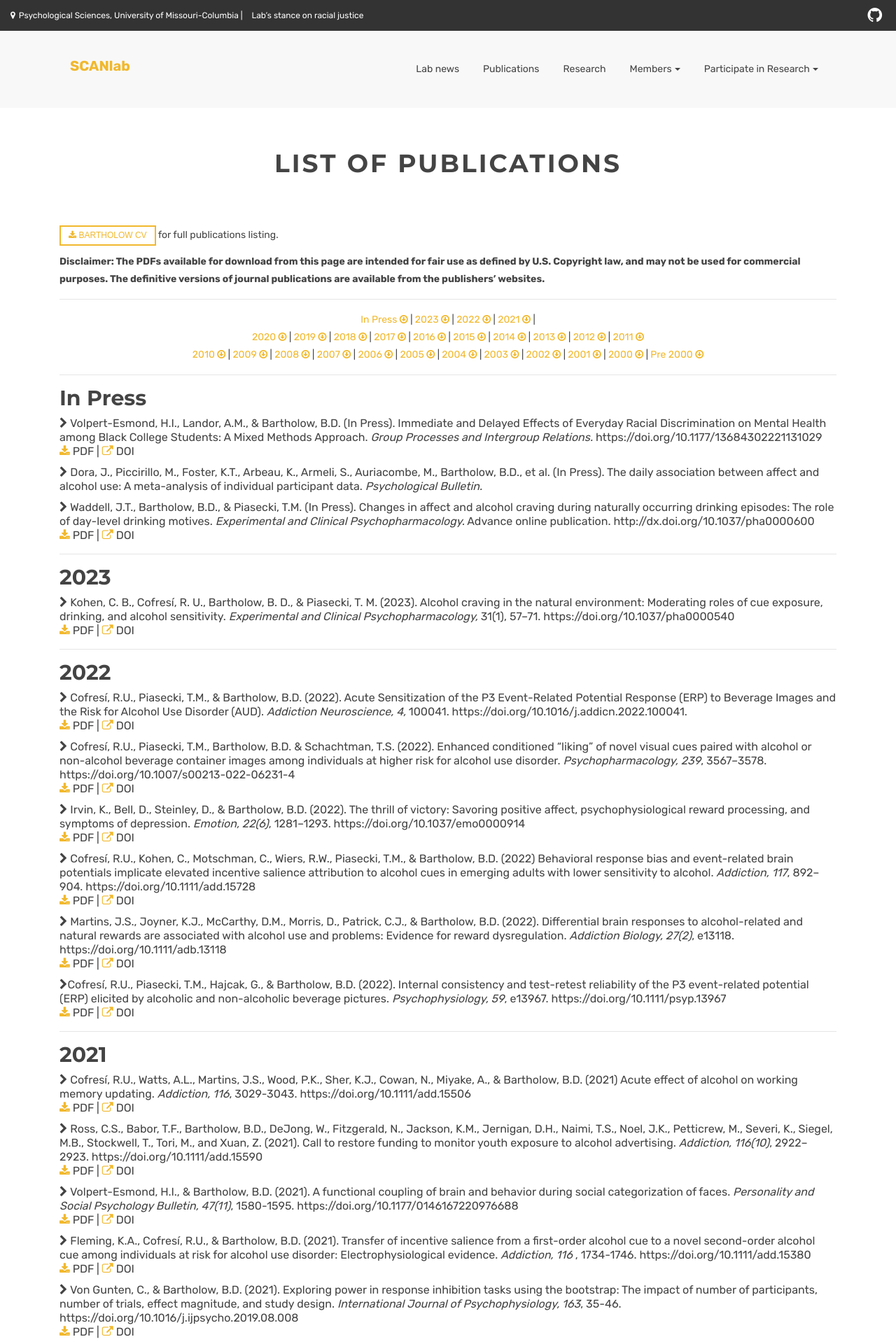
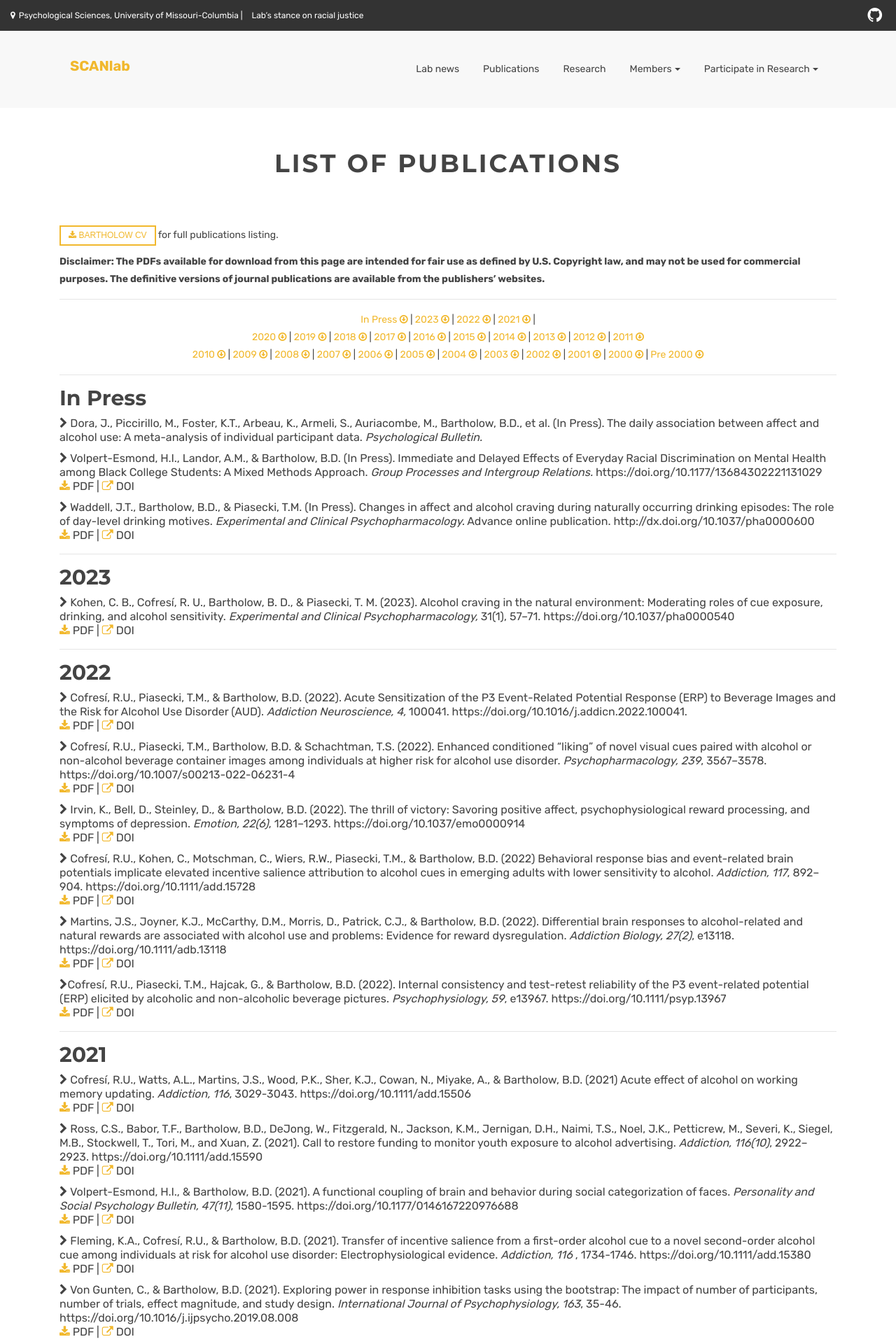
Before and after one commit to bartholow-scanlab/bartholow-scanlab.github.io, a Jekyll site: the page built from publications.html, in a window 1280 px wide. Shown: the top 1920 px of the page at 70% size. Built offline with Jekyll 4.4.1, drawn with Linux system fonts in a browser that asks for light colours.

Commit message:
Update publications.html

```diff
--- a/publications.html
+++ b/publications.html
@@ -56,6 +56,12 @@ title: Publications
 	 <hr> <a id="InPress"> <h2>In Press</h2> </a>
 
                <p> <li> <i class="fa fa-chevron-right" aria-hidden="true"></i>
+	      Dora, J., Piccirillo, M., Foster, K.T., Arbeau, K., Armeli, S., Auriacombe, M., Bartholow, B.D., et al. (In Press).
+	      The daily association between affect and alcohol use: A meta-analysis of individual participant data.
+	      <em>Psychological Bulletin.</em>
+		      </li> </p>
+
+	      <p> <li> <i class="fa fa-chevron-right" aria-hidden="true"></i>
                Volpert-Esmond, H.I., Landor, A.M., & Bartholow, B.D. (In Press).
                Immediate and Delayed Effects of Everyday Racial Discrimination on Mental Health among Black College Students: A Mixed Methods Approach.
                <em> Group Processes and Intergroup Relations. </em> https://doi.org/10.1177/13684302221131029
@@ -63,13 +69,6 @@ title: Publications
 		    <a href="/assets/docs/pub/Volpert-Esmond_Immediate_and_Delayed.pdf" target="_blank" rel="noopener noreferrer"> <i class="fa fa-download icons"></i> </a>PDF
 			        | <a href="https://doi.org/10.1177/13684302221131029" target="_blank" rel="noopener noreferrer"> <i class="fa fa-external-link" aria-hidden="true"></i></a> DOI
 		    </li> </p>
-
-	      <p> <li> <i class="fa fa-chevron-right" aria-hidden="true"></i>
-	      Dora, J., Piccirillo, M., Foster, K.T., Arbeau, K., Armeli, S., Auriacombe, M., Bartholow, B.D., et al. (In Press).
-	      The daily association between affect and alcohol use: A meta-analysis of individual participant data.
-	      <em>Psychological Bulletin.</em>
-		      </li> </p>
-
 
 	    <p> <li> <i class="fa fa-chevron-right" aria-hidden="true"></i>
                Waddell, J.T., Bartholow, B.D., & Piasecki, T.M. (In Press).
```
